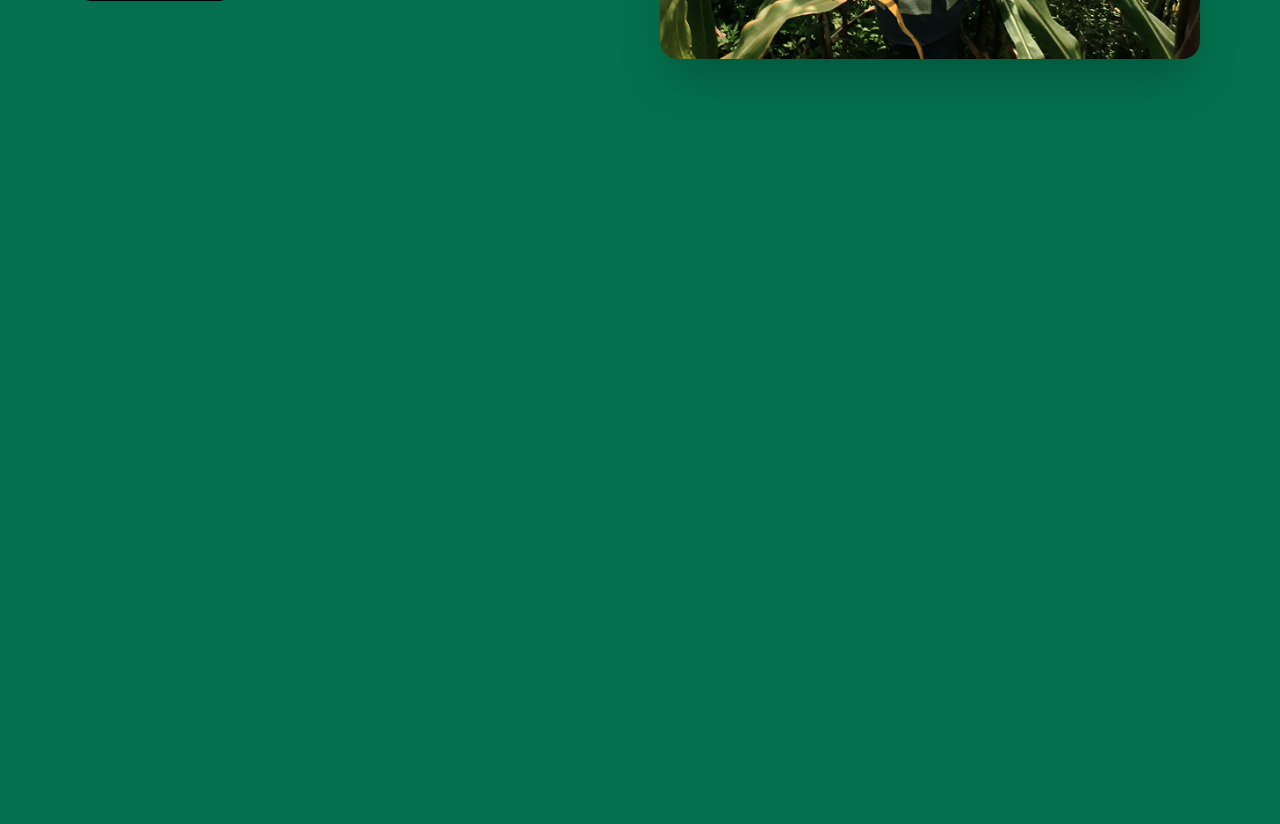
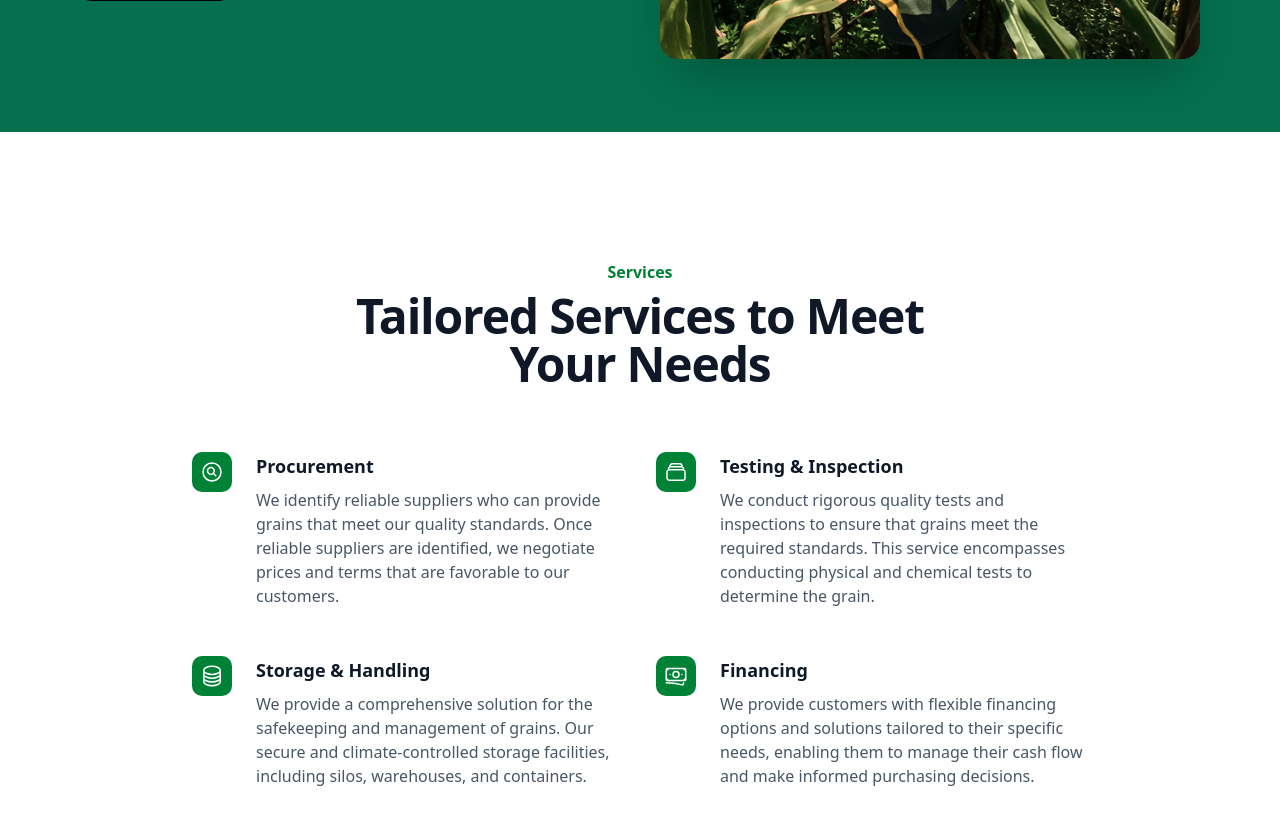
Before and after one commit to Baine-Rene/DemosMercantile, a Next.js app: page / in a window 1280 px wide. Shown: the part 620-1444 px from the top of the page. Before the commit the page ends 800 px from the top, so only its background shows below. Built offline with nearby package versions, Linux system fonts and the light colour scheme.

Commit message:
Added a services section and installed heroicons

```diff
--- a/app/page.tsx
+++ b/app/page.tsx
@@ -1,8 +1,10 @@
 import { Button } from "@/components/ui/button"
 import Image from "next/image"
+import Services from "@/components/sections/services"
 
 export default function Home() {
   return (
+    <>
     <main>
       {/* Hero section */}
       <section className="relative pt-12">
@@ -36,5 +38,7 @@ export default function Home() {
         </div>
       </section>
     </main>
+    <Services/>
+</>
   )
 }
--- /dev/null
+++ b/components/sections/services.tsx
@@ -0,0 +1,70 @@
+"use client";
+
+import {
+  BanknotesIcon,
+  CircleStackIcon,
+  MagnifyingGlassCircleIcon,
+  RectangleStackIcon,
+} from "@heroicons/react/24/outline";
+
+const features = [
+  {
+    name: "Procurement",
+    description:
+      "We identify reliable suppliers who can provide grains that meet our quality standards. Once reliable suppliers are identified, we negotiate prices and terms that are favorable to our customers.",
+    icon: MagnifyingGlassCircleIcon,
+  },
+  {
+    name: "Testing & Inspection",
+    description:
+      "We conduct rigorous quality tests and inspections to ensure that grains meet the required standards. This service encompasses conducting physical and chemical tests to determine the grain.",
+    icon: RectangleStackIcon,
+  },
+  {
+    name: "Storage & Handling",
+    description:
+      "We provide a comprehensive solution for the safekeeping and management of grains. Our secure and climate-controlled storage facilities, including silos, warehouses, and containers.",
+    icon: CircleStackIcon,
+  },
+  {
+    name: "Financing",
+    description:
+      "We provide customers with flexible financing options and solutions tailored to their specific needs, enabling them to manage their cash flow and make informed purchasing decisions. ",
+    icon: BanknotesIcon,
+  },
+];
+
+export default function Services() {
+  return (
+    <section className="bg-white py-20 sm:py-32">
+      <div className="mx-auto max-w-7xl px-6 lg:px-20">
+        <div className="mx-auto max-w-2xl text-center">
+          <h2 className="text-base  font-semibold text-green-700">
+            Services
+          </h2>
+          <p className="mt-2 text-4xl font-extrabold tracking-tight text-gray-900 sm:text-5xl">
+            Tailored Services to Meet Your Needs
+          </p>
+        </div>
+
+        <div className="mx-auto mt-16 max-w-2xl lg:max-w-4xl">
+          <dl className="grid grid-cols-1 gap-x-8 gap-y-12 sm:grid-cols-2">
+            {features.map((feature) => (
+              <div key={feature.name} className="relative pl-16">
+                <dt className="text-lg font-semibold text-gray-900">
+                  <div className="absolute top-0 left-0 flex h-10 w-10 items-center justify-center rounded-lg bg-green-700">
+                    <feature.icon className="h-6 w-6 text-white" />
+                  </div>
+                  {feature.name}
+                </dt>
+                <dd className="mt-2 text-base text-gray-600">
+                  {feature.description}
+                </dd>
+              </div>
+            ))}
+          </dl>
+        </div>
+      </div>
+    </section>
+  );
+}
--- a/package.json
+++ b/package.json
@@ -9,6 +9,7 @@
     "lint": "next lint"
   },
   "dependencies": {
+    "@heroicons/react": "^2.2.0",
     "@radix-ui/react-navigation-menu": "^1.2.13",
     "@radix-ui/react-slot": "^1.2.3",
     "class-variance-authority": "^0.7.1",
```
Also changed, not shown: 1 other file (tests, documents, lock files or other folders).
